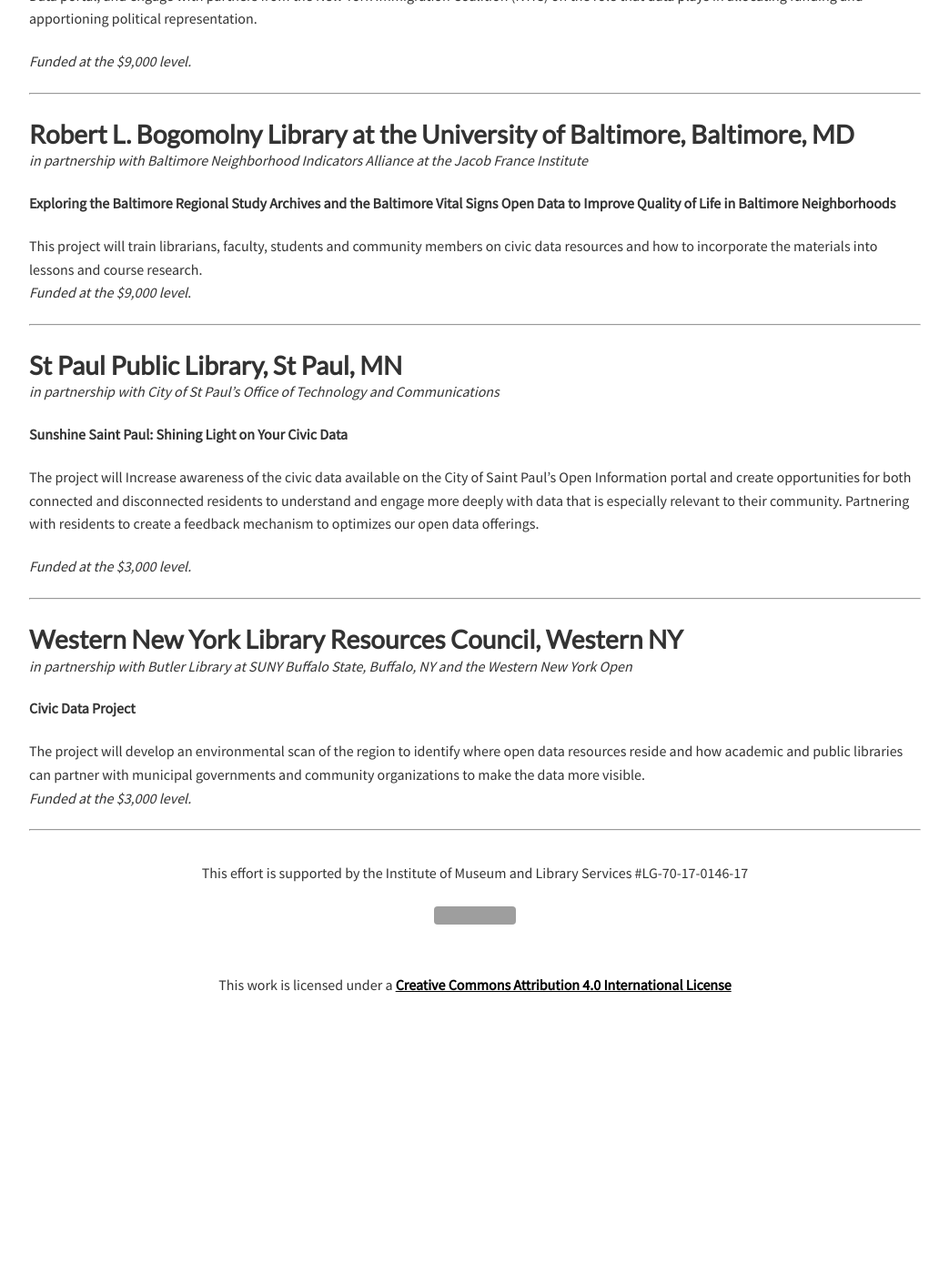
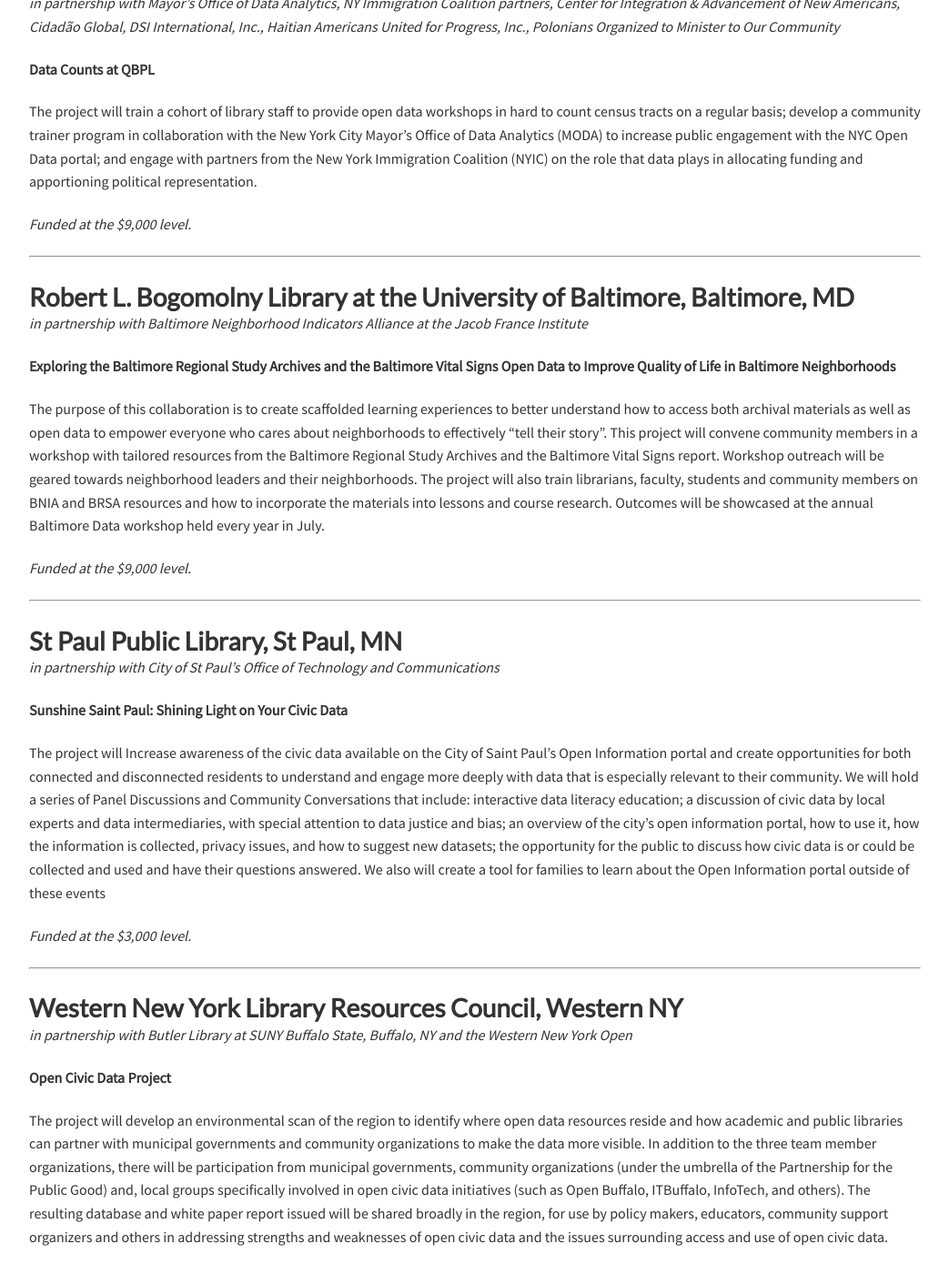
Before and after one commit to civic-switchboard/civic-switchboard.github.io.first, a Jekyll site: the page built from _posts/2018-12-10-post_13.md, in a window 1280 px wide and 1400 px high, scrolled down 2086 px. Shown: the whole window at 91% size, without its empty margins (118-1161 px from the left). Built offline with Jekyll 4.4.1, drawn with Linux system fonts in a browser that asks for light colours; nearby versions of some CDN libraries; before the commit the page ends 3194 px from its top, so only the background shows below that; some of the changed text lies outside the part shown; grey boxes are pictures that could not be loaded.

Commit message:
expanded some descriptions

```diff
--- a/_posts/2018-12-10-post_13.md
+++ b/_posts/2018-12-10-post_13.md
@@ -4,8 +4,8 @@
 header: "Announcing the Field Project Awards"
 ---
 
-#### We are excited to announce the [Field Project Awards](https://civic-switchboard.github.io/updates/post_11)!
-The following libraries will lead local projects that will increase the capacity of the library as a key participant in the local civic data ecosystem.
+#### We are excited to announce the [Civic Switchboard Field Project Awards](https://civic-switchboard.github.io/updates/post_11)!
+The following libraries will lead projects in 2019 that will increase their capacity as a key participant in their local civic data ecosystem. In each awarded project, the library will be working with one or more local community data partner organizations, and the library's proposed work demonstrated a commitment to understanding and engaging its local civic data ecosystem. The awardees will also contribute details about their work back to the project, informing case studies that will become part of the Civic Switchboard Guide.
 
 ***
 ### Alaska State Library, Juneau, AK
@@ -13,7 +13,7 @@
 
 **State of Alaska Data Ecosystem Mapping and Analysis Project**
 
-This project will create a statewide ecosystem map initially from survey data and then convene stakeholders to analyse ecosystem, identify missing connections or perspectives, deficient resources and infrastructures, other gaps and weaknesses, as well as strengths and opportunities. Participants will then brainstorm ideas for strengthening the ecosystem and develop a roadmap of projects that would increase the release, visibility, and use of State of Alaska data.
+This project will create a statewide ecosystem map initially from survey data and then convene stakeholders to analyze the ecosystem, identify missing connections or perspectives, deficient resources and infrastructures, other gaps and weaknesses, as well as strengths and opportunities. Participants will then brainstorm ideas for strengthening the ecosystem and develop a roadmap of projects that would increase the release, visibility, and use of State of Alaska data.
 
 *Funded at the $9,000 level.*
 
@@ -46,7 +46,8 @@
 
 **Creating a County Wide Substance Use Data Ecosystem Map**
 
-This project will engage stakeholders to create an ecosystem map directly related to substance use data in Ontario County, NY.
+The project will convene members of the Ontario County Substance Abuse Prevention Coalition for a facilitated data ecosystem-mapping
+event. The event will include representatives from community organizations who collect, communicate, access, or fund the collection of data related to substance use in Ontario County. We hope that by visualizing the connections and gaps in the existing data infrastructure relating to substance use, we can help this community of practitioners to build on and expand current data sharing practices.
 
 *Funded at the $3,000 level.*
 
@@ -57,8 +58,7 @@
 
 **Telling Local Data Stories with Paper and Electronics: A Maker-based Design Project for Providence Public Library Data Navigators Program for Teens**
 
-This project will make  connections between PPL’s data literacy, coding, and Makerspace projects through
-STEM learning initiatives through maker-based activities and engagement programs  This project will also engage stakeholders to raise awareness about open data and PPL’s commitment to data literacy for all
+This project will make connections between Providence Public Library’s data literacy, coding, and Makerspace projects by creating teen-focused workshops to create local data stories. Content for this project will be built on the data research and curation done by teens in the TeenSquad programs; in this way we will be leveraging essential interest-driven work as a primary resource for our collaboration and presentation. This project will also engage stakeholders to raise awareness about open data and PPL’s commitment to data literacy for all.
 
 *Funded at the $9,000 level.*
 
@@ -75,14 +75,15 @@
 
 ***
 
-
 ### Robert L. Bogomolny Library at the University of Baltimore, Baltimore, MD
 *in partnership with Baltimore Neighborhood Indicators Alliance at the Jacob France Institute*
 
 **Exploring the Baltimore Regional Study Archives and the Baltimore Vital Signs Open Data to Improve Quality of Life in Baltimore Neighborhoods**
 
 
-This project will train  librarians, faculty, students and community members on civic data resources and how to incorporate the materials into lessons and course research.
+The purpose of this collaboration is to create scaffolded learning experiences to better understand how to access both archival materials as well as open data to empower everyone who cares about neighborhoods to effectively “tell their story”. This project will convene community members in a workshop with tailored resources from the Baltimore Regional Study Archives and the Baltimore Vital
+Signs report. Workshop outreach will be geared towards neighborhood leaders and their neighborhoods. The project will also train librarians, faculty, students and community members on BNIA and BRSA resources and how to incorporate the materials into lessons and course research. Outcomes will be showcased at the annual Baltimore Data workshop held every year in July.
+
 *Funded at the $9,000 level*.
 
 ***
@@ -92,7 +93,7 @@
 
 **Sunshine Saint Paul: Shining Light on Your Civic Data**
 
-The project will Increase awareness of the civic data available on the City of Saint Paul's Open Information portal and create opportunities for both connected and disconnected residents to understand and engage more deeply with data that is especially relevant to their community. Partnering with residents to create a feedback mechanism to optimizes our open data offerings.
+The project will Increase awareness of the civic data available on the City of Saint Paul's Open Information portal and create opportunities for both connected and disconnected residents to understand and engage more deeply with data that is especially relevant to their community. We will hold a series of Panel Discussions and Community Conversations that include: interactive data literacy education; a discussion of civic data by local experts and data intermediaries, with special attention to data justice and bias; an overview of the city's open information portal, how to use it, how the information is collected, privacy issues, and how to suggest new datasets; the opportunity for the public to discuss how civic data is or could be collected and used and have their questions answered.  We also will create a tool for families to learn about the Open Information portal outside of these events
 
 *Funded at the $3,000 level.*
 
@@ -101,10 +102,10 @@
 ### Western New York Library Resources Council, Western NY
 *in partnership with Butler Library at SUNY Buffalo State, Buffalo, NY and the Western New York Open*
 
-**Civic Data Project**
+**Open Civic Data Project**
 
-The project will develop an environmental scan of the region to identify where open data resources reside and how academic and public libraries can partner with municipal governments and community organizations to make the  data more visible.
+The project will develop an environmental scan of the region to identify where open data resources reside and how academic and public libraries can partner with municipal governments and community organizations to make the data more visible. In addition to the three team member organizations, there will be participation from municipal governments, community organizations (under the umbrella of the Partnership for the Public Good) and, local groups specifically involved in open civic data initiatives (such as Open Buffalo, ITBuffalo, InfoTech, and others). The resulting database and white paper report issued will be shared broadly in the region, for use by policy makers, educators, community support organizers and others in addressing strengths and weaknesses of open civic data and the issues surrounding access and use of open civic data.
+
 *Funded at the $3,000 level.*
 
-
 ***
```
